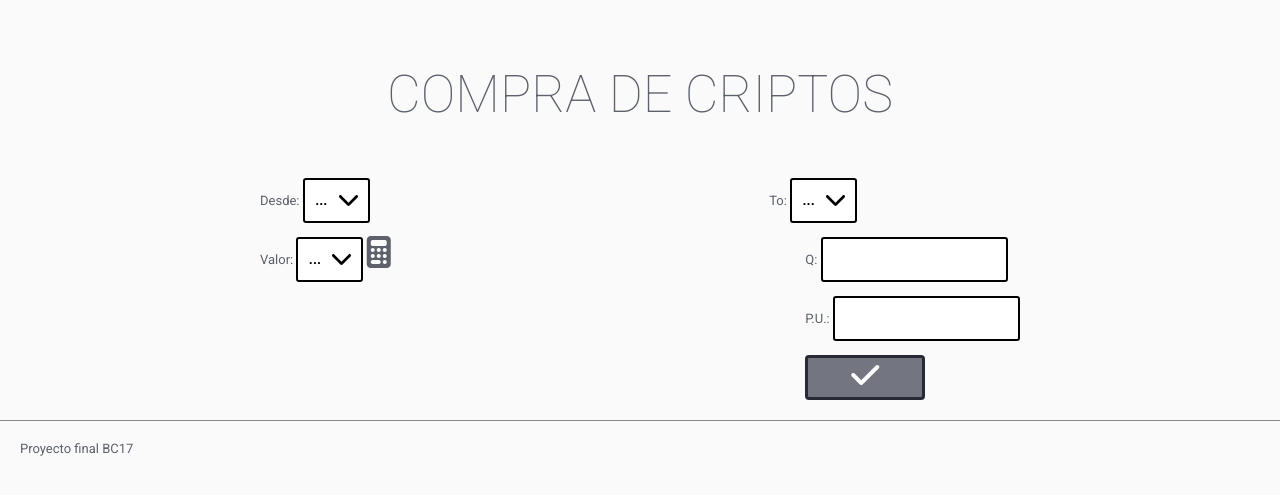
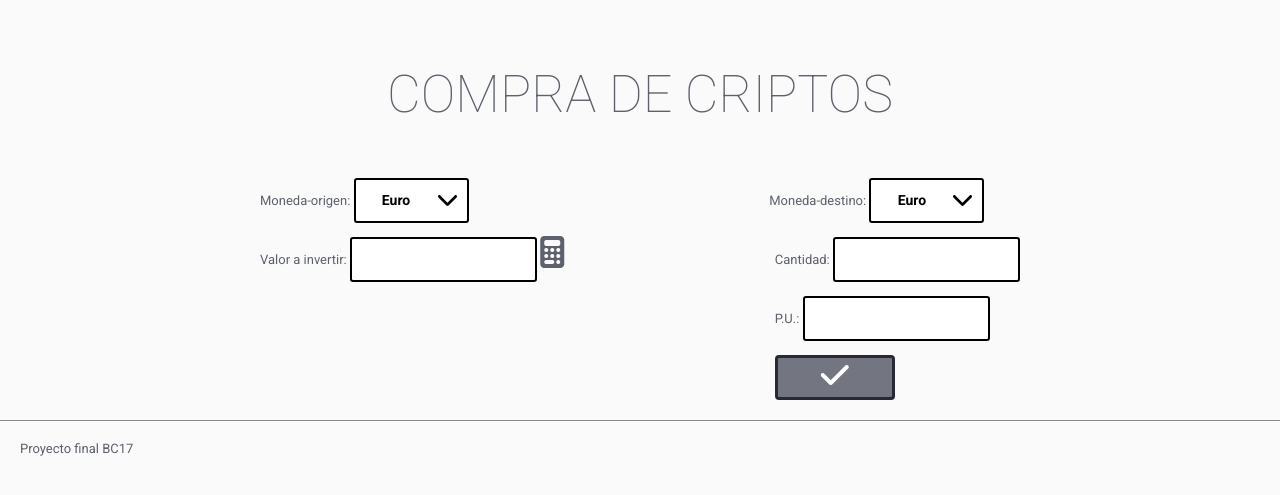
Before and after one commit to juancarlosapalategi/proyecto-kc, a Flask app: page /compra in a window 1280 px wide. Shown: the part 75-570 px from the top of the page. Run offline with Flask 3, Linux system fonts and the light colour scheme.

Commit message:
feat: añado todo el js, las monedas en la pagina 'compra', me falta solucionar en 'views' 'to_quantity'

```diff
--- a/balance/static/css/styles.css
+++ b/balance/static/css/styles.css
@@ -94,3 +94,7 @@ p {
     font-size: xx-large;
 
 }
+
+.cursor-p {
+    cursor: pointer;
+}
--- /dev/null
+++ b/balance/static/js/balance.js
@@ -0,0 +1,83 @@
+
+function loadCurrencies() {
+    var request = new XMLHttpRequest();
+    var apikey = "E32AC0F0-3997-41B6-990F-19606ECC33ED";
+    var from = document.getElementById('currency-from').value;
+    var to = document.getElementById('currency-to').value;
+    var valueToConvert = document.getElementById('value-to-convert');
+
+    if (valueToConvert.value == "") {
+        alert("Disculpa, pero para calcular la conversión de " + from + " a " + to + " tienes que rellenar el campo 'Valor a invertir'");
+        valueToConvert.focus();
+        return;
+    }
+
+    if (from.toLowerCase() == to.toLowerCase()) {
+        alert("Lo siento, pero de " + from + " a " + to + " no me puedes convertir. Por favor, selecciona dos monedas diferentes");
+        return;
+    }
+    else {
+
+        request.open('GET', 'https://rest.coinapi.io/v1/exchangerate/' + from + '/' + to + '?apikey=' + apikey, false);
+        request.send();
+
+        var result = JSON.parse(request.responseText);
+        var rate = result.rate;
+        var quantity = parseFloat(valueToConvert.value) * parseFloat(rate);
+        var unitPrice = parseFloat(valueToConvert.value) / parseFloat(quantity);
+        document.getElementById("quantity").value = quantity;
+        document.getElementById("unitPrice").value = unitPrice.toFixed(2);
+    }
+}
+
+// function savePurchaseData() {
+//     alert("entra")
+//     var from = document.getElementById('currency-from').value;
+//     var to = document.getElementById('currency-to').value;
+//     var valueToConvert = document.getElementById('value-to-convert');
+
+//     const sqlite3 = require('sqlite3').verbose();
+
+//     // Create/connect to the database
+//     const db = new sqlite3.Database('balance.db');
+
+//     // Insert data
+//     const insertQuery = `INSERT INTO movimientos (fecha, hora, From_currency, From_quantity, To_currency, To_quantity) VALUES (?, ?, ?, ?, ?, ?)`;
+//     var fecha = dateFormatted();
+//     var hora = hourFormatted();
+//     var From_currency = from;
+//     var From_quantity = valueToConvert;
+//     var To_currency = to;
+//     var To_quantity = document.getElementById("quantity").value;
+
+//     db.run(insertQuery, [fecha, hora, From_currency, From_quantity, To_currency, To_quantity], function (err) {
+//         if (err) {
+//             console.error(err.message);
+//         } else {
+//             alert(`Data with new ID ${this.lastID} has been inserted`);
+//             console.log(`Inserted data with id ${this.lastID}`);
+//         }
+//     });
+
+//     // Close the database connection
+//     db.close();
+// }
+
+// function dateFormatted() {
+//     const date = new Date();
+//     let currentDay = String(date.getDate()).padStart(2, '0');
+//     let currentMonth = String(date.getMonth() + 1).padStart(2, "0");
+//     let currentYear = date.getFullYear();
+//     let currentDate = `${currentDay}/${currentMonth}/${currentYear}`;
+
+//     return currentDate;
+// }
+
+// function hourFormatted() {
+//     const date = new Date();
+//     let hour = String(date.getHours()).padStart(2, '0');
+//     let minutes = String(date.getMinutes()).padStart(2, '0');
+//     let currentHour = `${hour}:${minutes}`;
+
+//     return currentHour;
+// }
--- a/balance/templates/base.html
+++ b/balance/templates/base.html
@@ -10,6 +10,7 @@
         crossorigin="anonymous" referrerpolicy="no-referrer" />
     <link rel="stylesheet" href="/static/css/flat-remix.css">
     <link rel="stylesheet" href="/static/css/styles.css">
+    <script type="text/javascript" src="/static/js/balance.js"></script>
 </head>
 
 <body>
--- a/balance/templates/compra.html
+++ b/balance/templates/compra.html
@@ -8,40 +8,52 @@
 
 <h1>COMPRA DE CRIPTOS</h1>
 
+<form action="{{ url_for('nuevo') }}" method="post">
     <div class="selects">
         <div class="selects-item">
-        <label for="">Desde:</label>
-        <select name="" id="">
-            <option value="0">...</option>
+            <label for="">Moneda-origen:</label>
+            <select name="from_currency" id="currency-from">
+                <option value="EUR">Euro</option>
+                <option value="BTC">Bitcoin</option>
+                <option value="ETH">Ethereum</option>
+                <option value="ADA">Cardano</option>
+                <option value="SOL">Solana</option>
+                <option value="DOT">Polkadot</option>
             </select>
         </div>
         <div class="selects-item">
-        <label for="">To:</label>
-        <select name="" id="">
-            <option value="0">...</option>
+            <label for="">Moneda-destino:</label>
+            <select name="to_currency" id="currency-to">
+                <option value="EUR">Euro</option>
+                <option value="BTC">Bitcoin</option>
+                <option value="ETH">Ethereum</option>
+                <option value="ADA">Cardano</option>
+                <option value="SOL">Solana</option>
+                <option value="DOT">Polkadot</option>
             </select>
         </div>
     </div>
 
     <div class="cantidad">
         <div class="cantidad-item">
-        <label for="">Valor:</label>
-        <select name="" id="">
-            <option value="0">...</option>
-        </select>
-        <i class="fa-solid fa-calculator"></i>
+            <label for="">Valor a invertir:</label>
+            <input type="text" name="from_quantity" id="value-to-convert">
+            <input type="hidden" id="value-to-convert-hidden" />
+            <i class="fa-solid fa-calculator cursor-p" onclick="loadCurrencies()"></i>
+            <!-- TODO: Acuérdate del valueToConvert -->
         </div>
         <div class="cantidad-item">
-        <label for="">Q:</label>
-        <input type="">
+            <label for="">Cantidad:</label>
+            <input type="text" name="to_quantity" id="quantity" disabled>
             <div>
                 <label for="">P.U.:</label>
-            <input type="">
+                <input type="text" id="unitPrice" disabled>
                 <div>
-                <a href="/"><button type="nuevo"><i class="fa-solid fa-check"></i></button></a>
+                    <button type="submit"><i class="fa-solid fa-check"></i></button>
                 </div>
             </div>
         </div>
     </div>
+</form>
 
 {% endblock contenido %}
--- a/balance/views.py
+++ b/balance/views.py
@@ -1,5 +1,6 @@
-from flask import render_template
+from flask import render_template, request, redirect
 from .models import DBManager
+from datetime import datetime
 
 from . import app
 
@@ -19,6 +20,19 @@ def compra():
 def status():
     return render_template('estado.html')
 
-@app.route('/movimiento')
-def movimiento():
-    return 'movimiento'
+@app.route('/nuevo', methods=['POST'])
+def nuevo():
+    from_currency = request.form['from_currency']
+    from_quantity = request.form['from_quantity']
+    to_currency = request.form['to_currency']
+    # to_quantity = request.form['to_quantity']
+
+    db = DBManager('balance/data/balance.db')
+    consulta = 'INSERT INTO movimientos (fecha, hora, from_currency, from_quantity, to_currency, to_quantity) VALUES (?, ?, ?, ?, ?, ?)'
+    dateNow = datetime.now()
+    valores  = (dateNow.strftime("%d/%m/%Y"), dateNow.strftime("%H:%M:%S"), from_currency, from_quantity, to_currency, 0)
+
+    conexion, cursor = db.conectar()
+    cursor.execute(consulta, valores)
+    conexion.commit()
+    return redirect('/')
```
Also changed, not shown: balance/templates/inicio.html (+4 -4 lines), balance/data/balance.db. Lines whose indentation alone changed are shown as unchanged.
